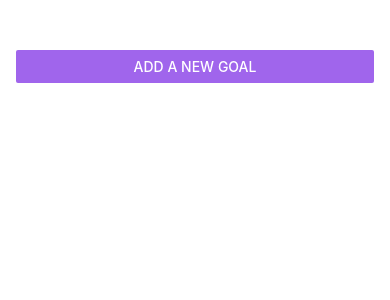
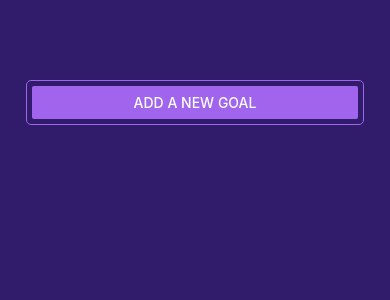
Before and after one commit to Elena-Weber/my-goals, a React Native app: screen / in a window 390 px wide. Shown: the top 300 px of the page. Built offline with nearby package versions, Linux system fonts and the light colour scheme.

Commit message:
fix bug, app working

```diff
--- a/App.js
+++ b/App.js
@@ -35,11 +35,13 @@ export default function App() {
     <>
       <StatusBar style="light" />
       <View style={styles.appContainer}>
-        <Button
-          title="Add a New Goal"
-          color="#a065ec"
-          onPress={startAddGoalHandler}
-        />
+        <View style={styles.addBtn}>
+          <Button
+            title="Add a New Goal"
+            color="#a065ec"
+            onPress={startAddGoalHandler}
+          />
+        </View>
         <GoalInput
           visible={modalIsVisible}
           onAddGoal={addGoalHandler}
@@ -73,8 +75,17 @@ const styles = StyleSheet.create({
     flex: 1,
     paddingTop: 50,
     paddingHorizontal: 16,
+    backgroundColor: '#311b6b'
   },
   goalsContainer: {
     flex: 5,
   },
+  addBtn: {
+    margin: 10,
+    marginTop: 30,
+    borderColor: '#a065ec',
+    borderWidth: 1,
+    borderRadius: 5,
+    padding: 5
+  }
 });
--- a/components/GoalItem.js
+++ b/components/GoalItem.js
@@ -4,9 +4,9 @@ function GoalItem(props) {
   return (
     <View style={styles.goalItem}>
       <Pressable
+        onPress={props.onDeleteItem.bind(this, props.id)}
         android_ripple={{ color: '#210644' }}
-        onPress={props.onDeleteItem.bind(this, props.id)}
-        style={({ pressed }) => pressed && styles.pressedItem}
+        style={({ pressed }) => pressed && styles.pressedItem} // for iphone, like a ripple effect for android
       >
         <Text style={styles.goalText}>{props.text}</Text>
       </Pressable>
@@ -27,6 +27,6 @@ const styles = StyleSheet.create({
   },
   goalText: {
     color: 'white',
-    padding: 8,
+    padding: 12
   },
 });
```
